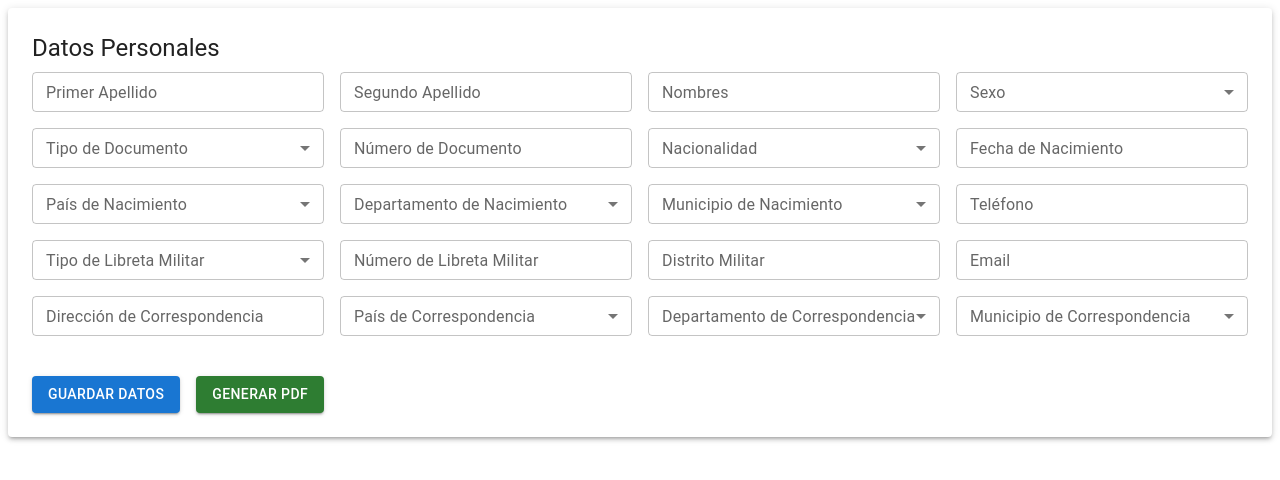
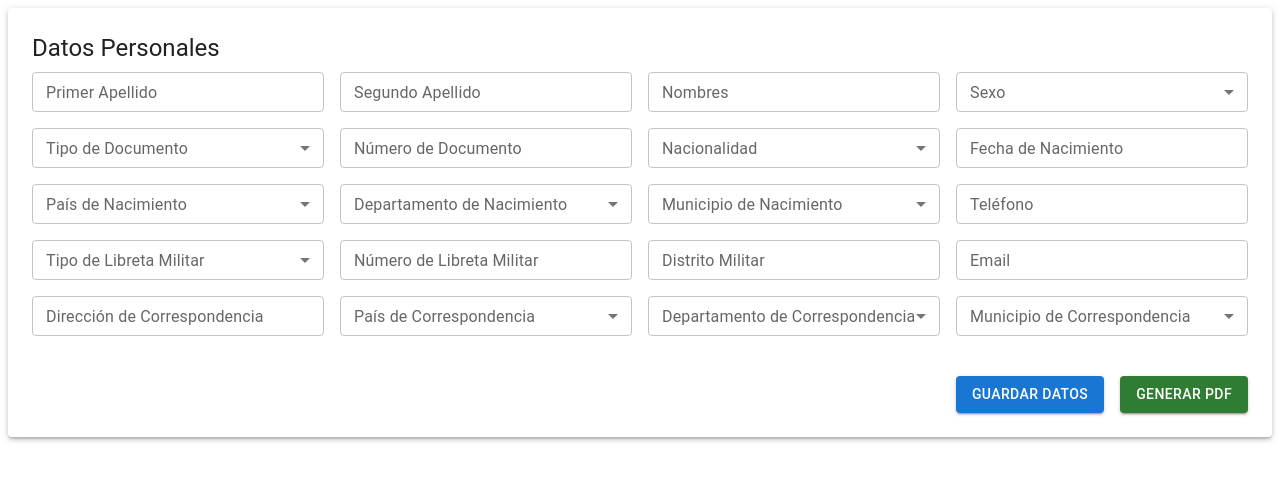
Before and after one commit to vapinedo/ResumeBuilder2025, a React (Vite) app: page / in a window 1280 px wide. Shown: the top 480 px of the page. Built offline with nearby package versions, Linux system fonts and the light colour scheme.

Commit message:
add form buttons component

```diff
--- a/src/components/DatosPersonalesForm.tsx
+++ b/src/components/DatosPersonalesForm.tsx
@@ -1,15 +1,13 @@
 import React from 'react';
-import { fillPdf } from '@utils/pdfHelper';
 import { Snackbar, Alert } from '@mui/material';
 import { AutoGridRow } from '@components/AutoGridRow';
-import { DatosPersonales } from '@interfaces/HojaDeVida';
-import { Grid, Typography, Paper, Button } from '@mui/material';
+import { FormButtons } from '@components/FormButtons';
+import { Typography, Paper } from '@mui/material';
 import { RenderFormFields } from '@components/RenderFormFields';
 import { useDatosPersonalesForm } from '@hooks/useDatosPersonalesForm';
 import { datosPersonalesCampos } from '@utils/datosPersonalesFormConfig';
 
 export const DatosPersonalesForm: React.FC = () => {
-
   const {
     watch,
     errors,
@@ -43,29 +41,7 @@ export const DatosPersonalesForm: React.FC = () => {
           </AutoGridRow>
         ))}
 
-        <Grid item xs={12}>
-          <Button type='submit' variant='contained' color='primary' sx={{ marginTop: 3 }}>
-            Guardar Datos
-          </Button>
-
-          <Button
-            color='success'
-            variant='contained'
-            sx={{ marginTop: 3, marginLeft: 2 }}
-            onClick={async () => {
-              const datosPersonales = localStorage.getItem('datosPersonales');
-              if (datosPersonales) {
-                const parsedDatos: DatosPersonales = JSON.parse(datosPersonales);
-                const pdfUrl = await fillPdf(parsedDatos);
-                window.open(pdfUrl, '_blank'); // Abrir el PDF en una nueva pestaña
-              } else {
-                console.log('No hay datos para generar el PDF');
-              }
-            }}
-          >
-            Generar PDF
-          </Button>
-        </Grid>
+        <FormButtons handleSubmit={handleSubmit} onSubmit={onSubmit} />
       </form>
 
       <Snackbar
--- /dev/null
+++ b/src/components/FormButtons.tsx
@@ -0,0 +1,39 @@
+import React from 'react';
+import { fillPdf } from '@utils/pdfHelper';
+import { Button, Grid } from '@mui/material';
+
+interface FormButtonsProps {
+  handleSubmit: (callback: (data: any) => void) => (e?: React.BaseSyntheticEvent) => void;
+  onSubmit: (data: any) => void;
+}
+
+export const FormButtons: React.FC<FormButtonsProps> = ({ handleSubmit, onSubmit }) => {
+  return (
+    <Grid container spacing={2} justifyContent="flex-end" sx={{ marginTop: 3 }}>
+      <Grid item>
+        <Button type="submit" variant="contained" color="primary" onClick={handleSubmit(onSubmit)}>
+          Guardar Datos
+        </Button>
+      </Grid>
+
+      <Grid item>
+        <Button
+          color="success"
+          variant="contained"
+          onClick={async () => {
+            const datosPersonales = localStorage.getItem('datosPersonales');
+            if (datosPersonales) {
+              const parsedDatos = JSON.parse(datosPersonales);
+              const pdfUrl = await fillPdf(parsedDatos);
+              window.open(pdfUrl, '_blank'); // Abrir el PDF en una nueva pestaña
+            } else {
+              console.log('No hay datos para generar el PDF');
+            }
+          }}
+        >
+          Generar PDF
+        </Button>
+      </Grid>
+    </Grid>
+  );
+};
--- a/src/hooks/useDatosPersonalesForm.ts
+++ b/src/hooks/useDatosPersonalesForm.ts
@@ -18,17 +18,18 @@ export const useDatosPersonalesForm = () => {
     watch,
     setValue,
     register,
-    handleSubmit,
+    handleSubmit,  // Asegurar que se exporta
     formState: { errors },
   } = useForm<DatosPersonales>({ defaultValues: storedResume });
 
   useEffect(() => {
     try {
       const storedResume = localStorage.getItem('datosPersonales');
-      const parsedResume: Partial<DatosPersonales> = storedResume ? JSON.parse(storedResume) : {};
-
-      actualizarDatosPersonales(parsedResume); // Se actualiza el estado global directamente
-      reset(parsedResume);
+      if (storedResume) {
+        const parsedResume: DatosPersonales = JSON.parse(storedResume);
+        actualizarDatosPersonales(parsedResume);
+        reset(parsedResume);
+      }
     } catch (error) {
       console.error('Error al recuperar los datos personales del localStorage:', error);
     }
@@ -36,8 +37,7 @@ export const useDatosPersonalesForm = () => {
 
   const onSubmit = (data: DatosPersonales) => {
     try {
-      actualizarDatosPersonales(data); // Guardamos en el store global
-
+      actualizarDatosPersonales(data);
       localStorage.setItem('datosPersonales', JSON.stringify(data));
       showSnackbar();
     } catch (error) {
@@ -51,8 +51,8 @@ export const useDatosPersonalesForm = () => {
     watch,
     setValue,
     register,
-    onSubmit,
-    handleSubmit,
+    onSubmit,      // Exportamos onSubmit
+    handleSubmit,  // Exportamos handleSubmit
     openSnackbar,
     handleSnackbarClose
   };
```
